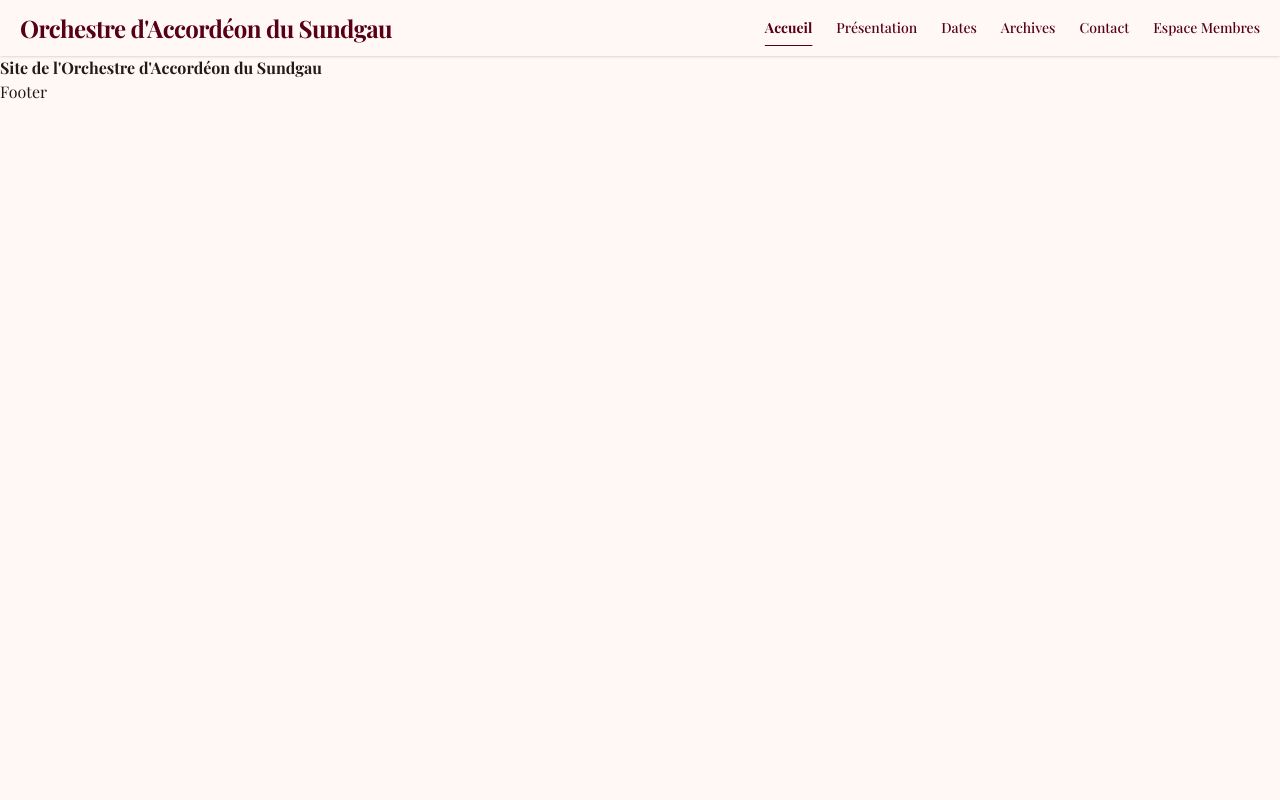
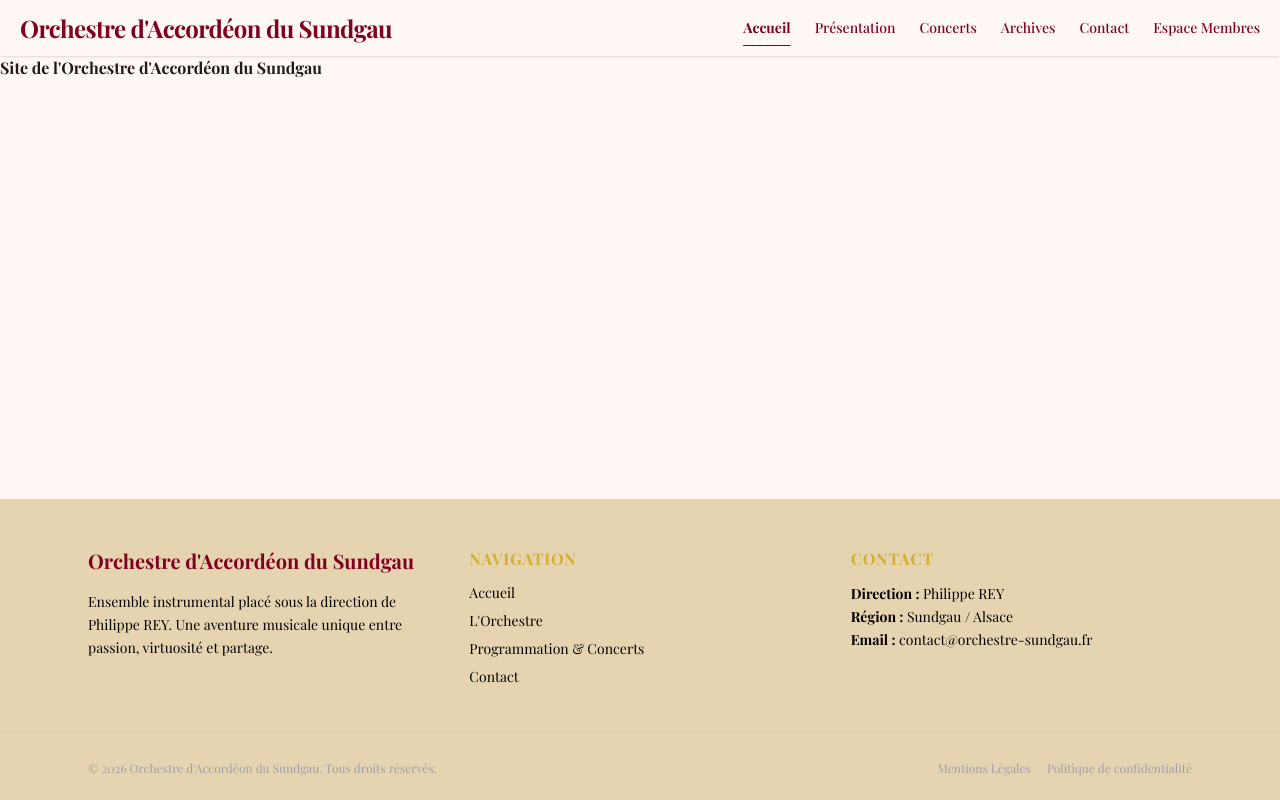
Before and after one commit to LednuZ/website-orchestre, a Next.js app in the folder frontend/: page / in a window 1280 px wide. Built offline with nearby package versions, Linux system fonts and the light colour scheme.

Commit message:
Visuel Footer implémenté, quelques petits fignolages à faire encore

```diff
--- a/frontend/app/globals.css
+++ b/frontend/app/globals.css
@@ -3,12 +3,12 @@
 :root {
   --background: #fff8f5;
   --foreground: #1e1b18;
-  --primary: #570013;
+  --primary: #800020;
   --on-primary: #ffffff;
-  --secondary: #735c00;
-  --on-secondary: #ffffff;
-  --tertiary: #2b271e;
-  --on-tertiary: #ffffff;
+  --secondary: #D4AF37;
+  --on-secondary: #000000;
+  --tertiary: #e6d3af;
+  --on-tertiary: #000000;
 }
 
 @theme inline {
@@ -28,13 +28,6 @@
   --font-mono: var(--font-playfair-mono);
 }
 
-@media (prefers-color-scheme: dark) {
-  :root {
-    --background: #0a0a0a;
-    --foreground: #ededed;
-  }
-}
-
 body {
   background: var(--background);
   color: var(--foreground);
--- a/frontend/app/layout.tsx
+++ b/frontend/app/layout.tsx
@@ -28,9 +28,9 @@ export default function RootLayout({
       lang="en"
       className={`${playfair.variable} h-full antialiased`}
     >
-      <body className="min-h-full font-serif flex flex-col">
+      <body className="min-h-full font-serif flex flex-col min-h-screen flex flex-col">
         <Navbar />
-        <main>
+        <main className="flex-1">
 
           {/* Contenu des Pages */}
           {children}
--- a/frontend/components/Footer.tsx
+++ b/frontend/components/Footer.tsx
@@ -1,7 +1,78 @@
+import Link from "next/link"
+
 export default function Footer() {
     return (
-        <footer>
-            Footer
+        <footer className="bg-tertiary text-on-tertiary mt-15 shadow-sm">
+            {/* Contenu principal du Footer */}
+            <div className="max-w-6xl mx-auto px-6 py-12 grid grid-cols-1 md:grid-cols-3 gap-10">
+
+                {/* Colonne 1 : Nom & Description */}
+                <div className="space-y-4">
+                    <h3 className="text-xl font-bold text-primary">
+                        Orchestre d'Accordéon du Sundgau
+                    </h3>
+                    <p className="text-sm text-on-tertiary leading-relaxed font-normal">
+                        Ensemble instrumental placé sous la direction de Philippe REY. Une aventure musicale unique entre passion, virtuosité et partage.
+                    </p>
+                </div>
+
+                {/* Colonne 2 : Navigation Rapide */}
+                <div className="space-y-3">
+                    <h4 className="text-base font-bold text-secondary uppercase tracking-wider">
+                        Navigation
+                    </h4>
+                    <ul className="space-y-2 text-sm font-normal">
+                        <li>
+                            <Link href="/" className="hover:text-secondary transition-colors">
+                                Accueil
+                            </Link>
+                        </li>
+                        <li>
+                            <Link href="/presentation" className="hover:text-secondary transition-colors">
+                                L'Orchestre
+                            </Link>
+                        </li>
+                        <li>
+                            <Link href="/concerts" className="hover:text-secondary transition-colors">
+                                Programmation & Concerts
+                            </Link>
+                        </li>
+                        <li>
+                            <Link href="/contact" className="hover:text-secondary transition-colors">
+                                Contact
+                            </Link>
+                        </li>
+                    </ul>
+                </div>
+
+                {/* Colonne 3 : Contact & Infos */}
+                <div className="space-y-3">
+                    <h4 className="text-base font-bold text-secondary uppercase tracking-wider">
+                        Contact
+                    </h4>
+                    <p className="text-sm text-on-secondary leading-relaxed font-normal">
+                        <strong>Direction :</strong> Philippe REY<br />
+                        <strong>Région :</strong> Sundgau / Alsace<br />
+                        <strong>Email :</strong> contact@orchestre-sundgau.fr
+                    </p>
+                </div>
+
+            </div>
+
+            {/* Barre de copyright en bas */}
+            <div className="border-t border-white/10 py-6 text-center text-xs text-gray-400 font-normal">
+                <div className="max-w-6xl mx-auto px-6 flex flex-col sm:flex-row justify-between items-center gap-4">
+                    <p>© {new Date().getFullYear()} Orchestre d'Accordéon du Sundgau. Tous droits réservés.</p>
+                    <div className="flex gap-4">
+                        <Link href="/mentions-legales" className="hover:underline">
+                            Mentions Légales
+                        </Link>
+                        <Link href="/confidentialite" className="hover:underline">
+                            Politique de confidentialité
+                        </Link>
+                    </div>
+                </div>
+            </div>
         </footer>
     )
 }
--- a/frontend/components/Navbar.tsx
+++ b/frontend/components/Navbar.tsx
@@ -7,7 +7,7 @@ import { usePathname } from 'next/navigation'
 const navLinks = [
     { name: "Accueil", href: '/' },
     { name: "Présentation", href: '/presentation' },
-    { name: "Dates", href: '/dates' },
+    { name: "Concerts", href: '/concerts' },
     { name: "Archives", href: '/archives' },
     { name: "Contact", href: '/contact' },
     { name: "Espace Membres", href: '/membre' },
```
Also changed, not shown: frontend/app/concerts/page.tsx (renamed from frontend/app/dates/page.tsx).
